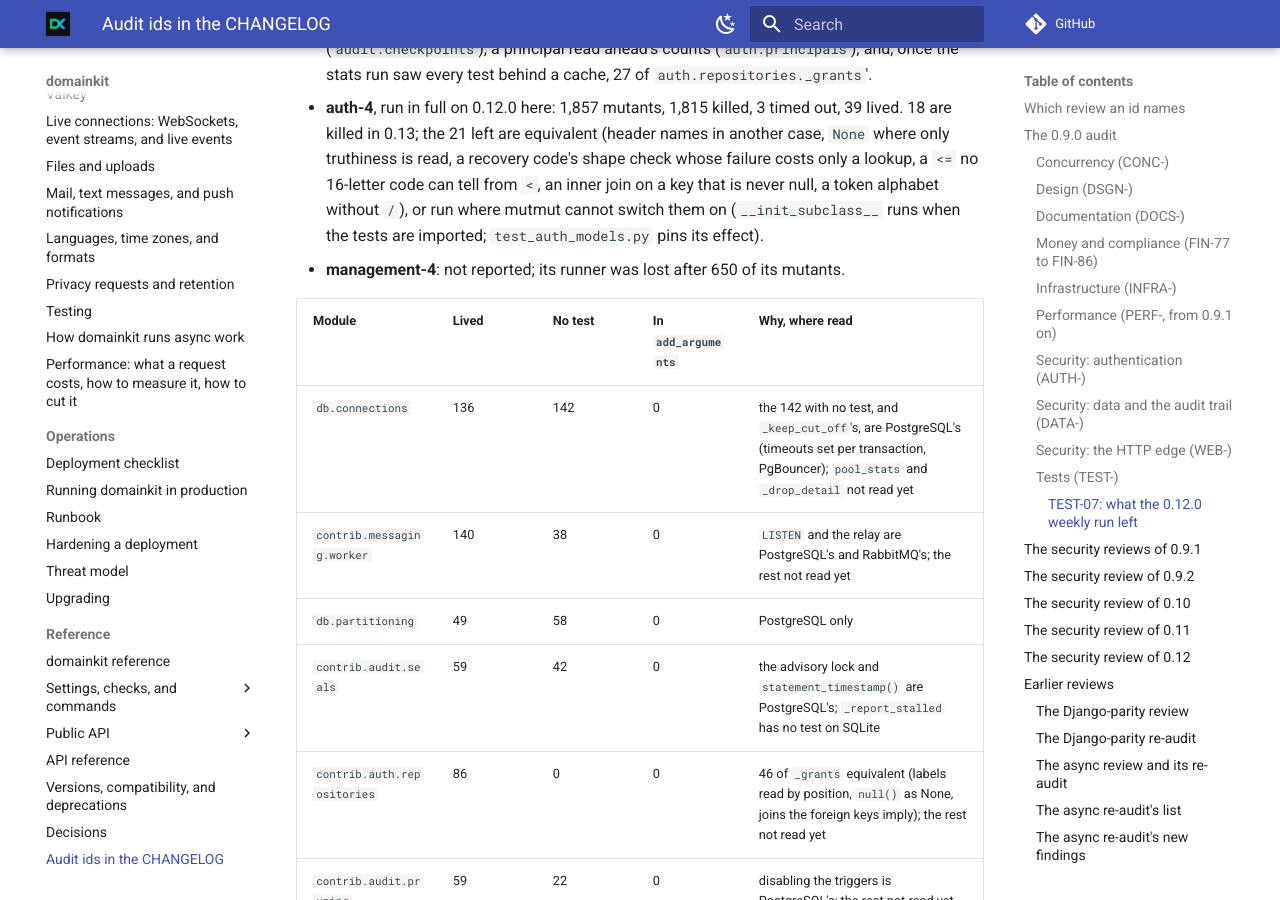
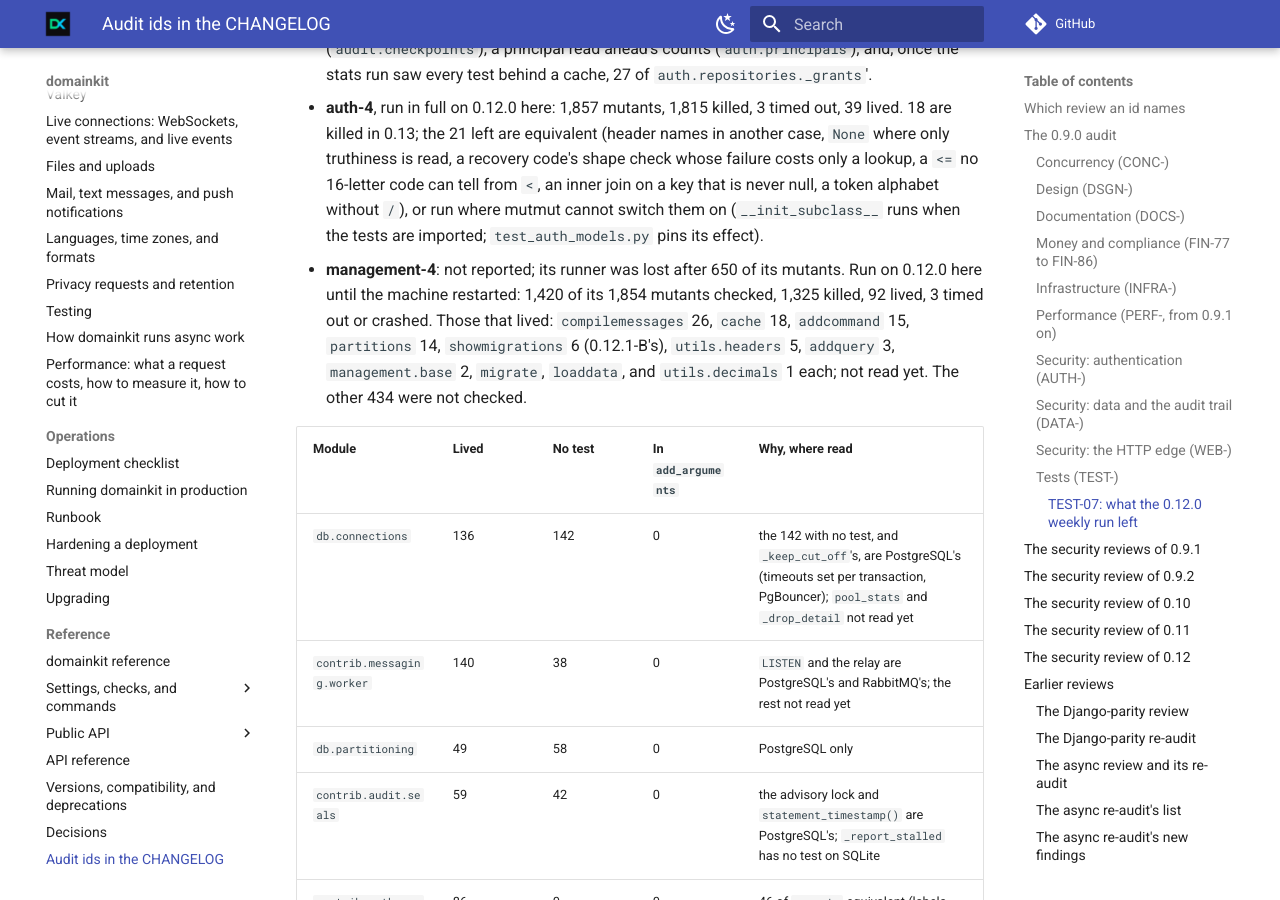
Before and after one commit to karimmattar/domainkit, an MkDocs documentation site: the page built from docs/audit/0.9.0.md, in a window 1280 px wide and 900 px high, scrolled down 15169 px. Built offline with MkDocs 1.6.1 and Material for MkDocs 9.7.7, drawn with Linux system fonts in a browser that asks for light colours; comment, search, counter and statistics services are not loaded.

Commit message:
Record what management-4 found, as far as it ran
Its CI runner was lost after 650 mutants; run here on 0.12.0, it checked
1,420 of 1,854 before the machine restarted. TEST-07's section lists the
92 that lived by module, and says the rest were not checked.

Co-Authored-By: Claude Opus 5.5 <noreply@anthropic.com>
Claude-Session: https://claude.ai/code/session_014uJXaxd8fYJgrTMHoXEhkC

```diff
--- a/docs/audit/0.9.0.md
+++ b/docs/audit/0.9.0.md
@@ -253,7 +253,12 @@ a server's code (the shards run on SQLite), or point at a missing test.
   cannot switch them on (`__init_subclass__` runs when the tests are
   imported; `test_auth_models.py` pins its effect).
 - **management-4**: not reported; its runner was lost after 650 of its
-  mutants.
+  mutants. Run on 0.12.0 here until the machine restarted: 1,420 of its
+  1,854 mutants checked, 1,325 killed, 92 lived, 3 timed out or crashed.
+  Those that lived: `compilemessages` 26, `cache` 18, `addcommand` 15,
+  `partitions` 14, `showmigrations` 6 (0.12.1-B's), `utils.headers` 5,
+  `addquery` 3, `management.base` 2, `migrate`, `loaddata`, and
+  `utils.decimals` 1 each; not read yet. The other 434 were not checked.
 
 | Module | Lived | No test | In `add_arguments` | Why, where read |
 | --- | --- | --- | --- | --- |
```
